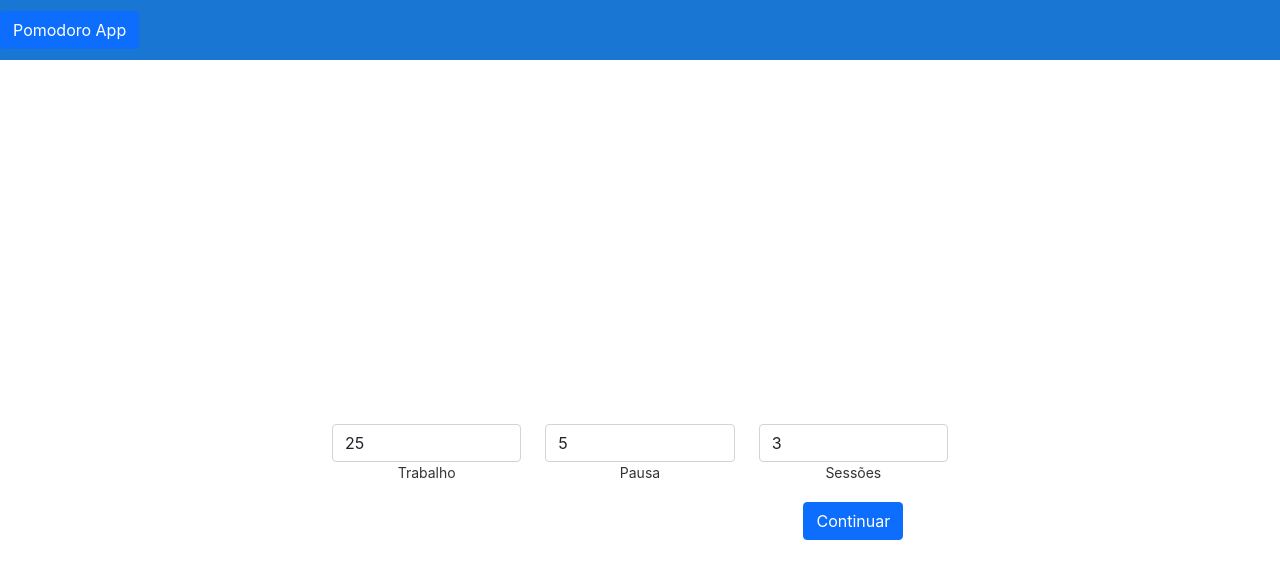
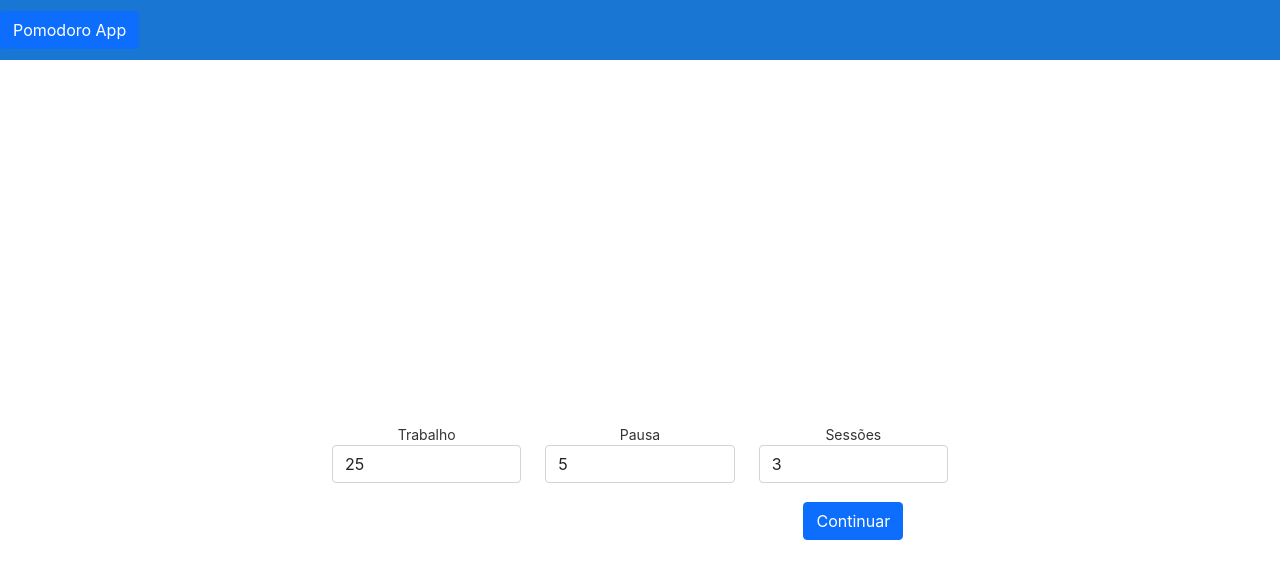
Before and after one commit to JoicePaz/pomo-joi, an Angular app in the folder pomo-joi/: page / in a window 1280 px wide. Shown: the top 578 px of the page. Built offline with nearby package versions, Linux system fonts and the light colour scheme.

Commit message:
add labels

```diff
--- a/pomo-joi/src/app/home/home.component.html
+++ b/pomo-joi/src/app/home/home.component.html
@@ -4,32 +4,21 @@
     <div class="container">
       <div class="row">
         <div class="col-4">
+          <label>Trabalho</label>
           <input type="number" class="form-control" id="trabalho" name="trabalho" min="0" max="60" step="1"
             [value]="this.trabalho">
         </div>
 
         <div class="col-4">
+          <label>Pausa</label>
           <input type="number" class="form-control" id="pausa" name="pausa" min="0" max="60" step="1"
             [value]="this.pausa">
         </div>
 
         <div class="col-4">
+          <label>Sessões</label>
           <input type="number" class="form-control" id="sessoes" name="sessoes" min="0" max="10" step="1"
             [value]="this.sessoes">
-        </div>
-      </div>
-
-      <div class="row">
-        <div class="col-4">
-          Trabalho
-        </div>
-
-        <div class="col-4">
-          Pausa
-        </div>
-
-        <div class="col-4">
-          Sessões
         </div>
       </div>
 
```
